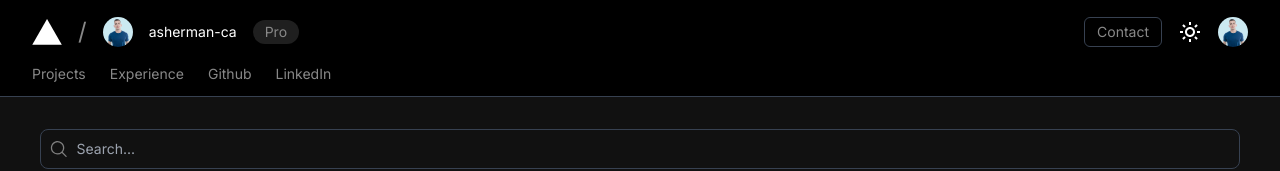
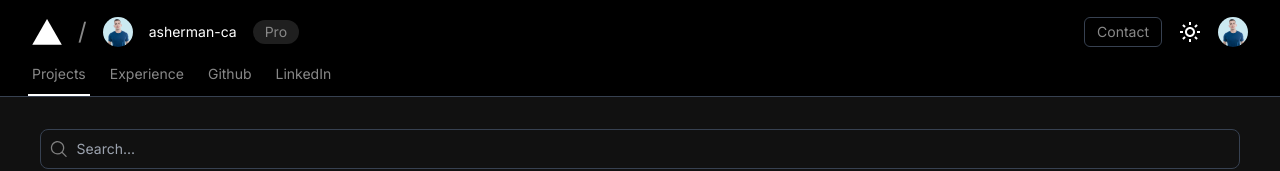
Before and after one commit to asherman-ca/nextfolio, a Next.js app: page /projects in a window 1280 px wide. Shown: the top 171 px of the page. Built offline with nearby package versions, Linux system fonts and the light colour scheme; no server answers.

Commit message:
link-fix

```diff
--- a/app/components/SubNav.tsx
+++ b/app/components/SubNav.tsx
@@ -9,10 +9,10 @@ const SubNav = () => {
 		<div className='text-sm flex items-center px-5 dark:bg-black dark:text-white'>
 			<div
 				className={`pb-3 relative ${
-					pathname === '/' && 'navLinkContainer'
+					pathname === '/projects' && 'navLinkContainer'
 				} dark:border-white`}
 			>
-				<Link href={'/'} className='navLink'>
+				<Link href={'/projects'} className='navLink'>
 					Projects
 				</Link>
 			</div>
```
